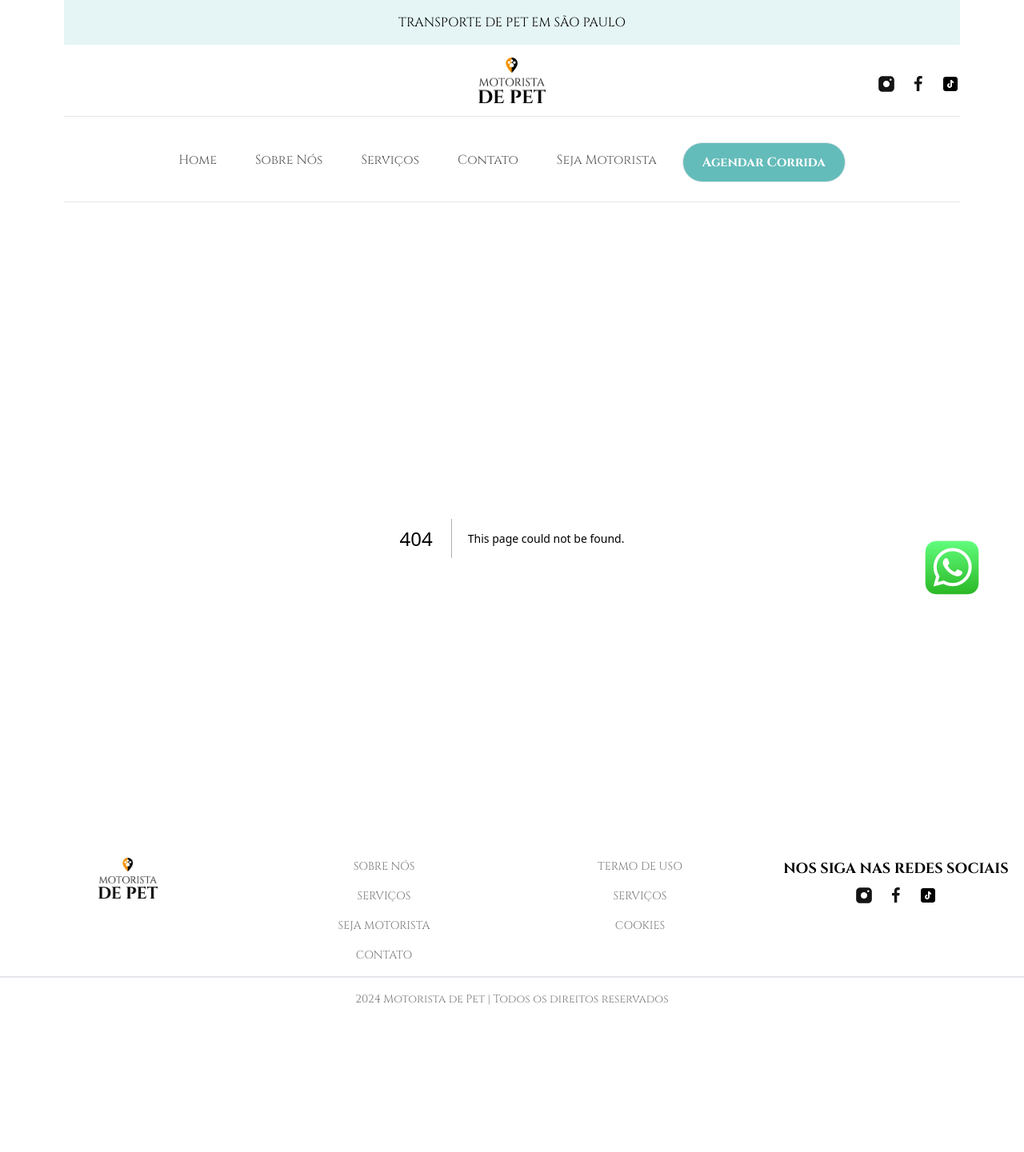
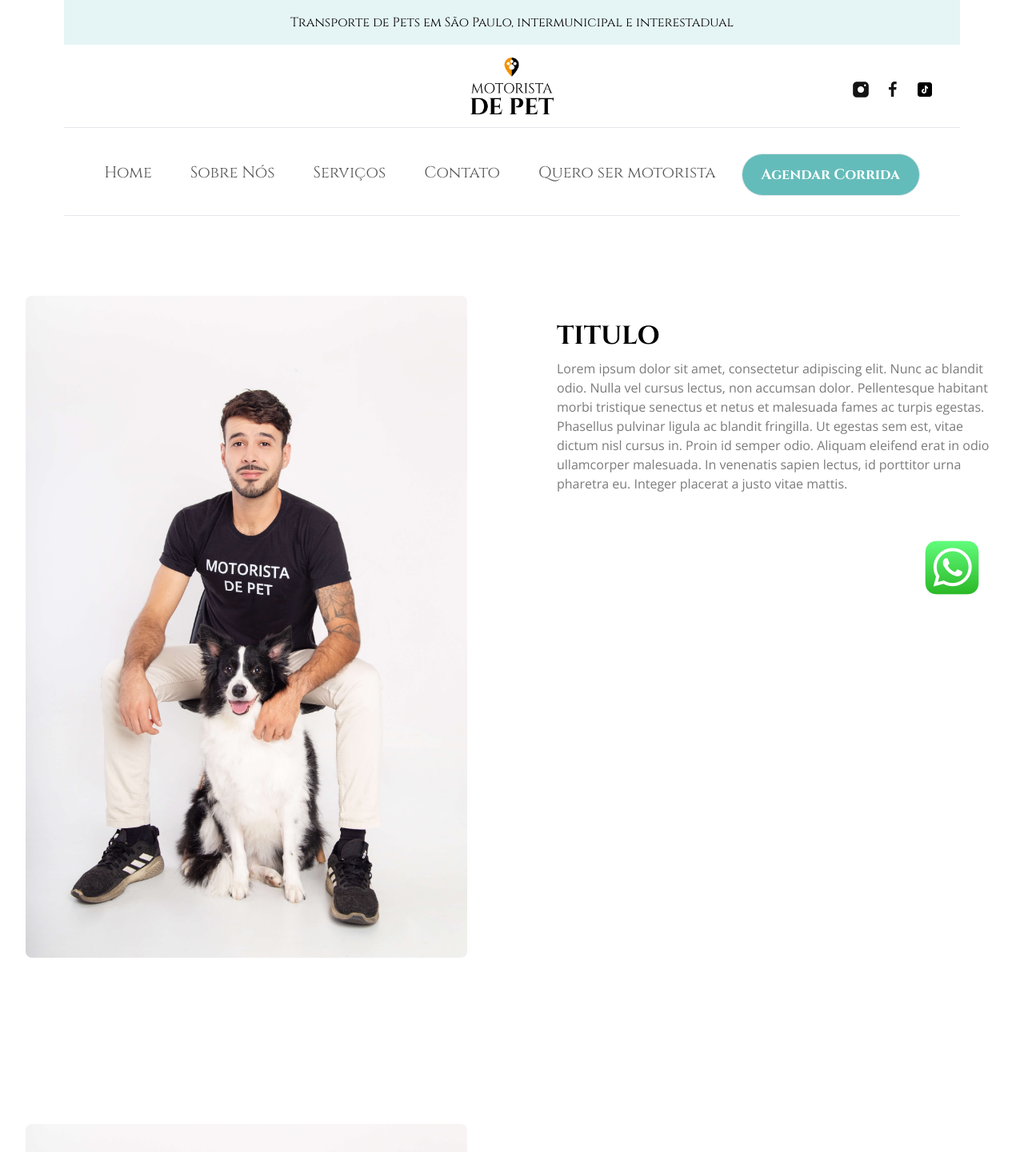
Before and after one commit to miguelofoliveir/dev-motorista-pet, a Next.js app: page /quero-ser-motorista in a window 1280 px wide. Before the commit this address had no page. Shown: the top 1441 px of the page at 80% size. Before the commit the page ends 1292 px from the top, so only its background shows below. Built offline with nearby package versions, Linux system fonts and the light colour scheme.

Commit message:
alguns ajustes finos

```diff
--- /dev/null
+++ b/app/quero-ser-motorista/page.tsx
@@ -0,0 +1,59 @@
+import RootLayout from "../layout";
+import Image from "next/image";
+
+export default function SejaMotorista() {
+  return (
+    <section>
+      <div className="lg:px-8 px-4 lg:flex flex-col gap-20 py-4 lg:pb-32 pb-10 md:gap-28 lg:py-20 xl:flex-row">
+        <div className="relative flex flex-1 items-start lg:pt-0 pt-8">
+          <Image
+            src="/motorista-pet.jpg"
+            alt="Motorista e o pet"
+            className="w-full rounded-lg"
+            width={300}
+            height={29}
+          />
+        </div>
+        <div className="relative z-20 lg:flex lg:flex-1 flex-col xl:w-1/2 lg:pt-8">
+          <h1 className="bold-32 lg:bold-42 cinzel">TITULO</h1>
+          <p className="regular-16 text-gray-30 pt-2">
+            Lorem ipsum dolor sit amet, consectetur adipiscing elit. Nunc ac
+            blandit odio. Nulla vel cursus lectus, non accumsan dolor.
+            Pellentesque habitant morbi tristique senectus et netus et malesuada
+            fames ac turpis egestas. Phasellus pulvinar ligula ac blandit
+            fringilla. Ut egestas sem est, vitae dictum nisl cursus in. Proin id
+            semper odio. Aliquam eleifend erat in odio ullamcorper malesuada. In
+            venenatis sapien lectus, id porttitor urna pharetra eu. Integer
+            placerat a justo vitae mattis.
+          </p>
+        </div>
+      </div>
+      <div className="lg:px-8 px-4 lg:flex flex-col gap-20 py-4 lg:pb-32 pb-10 md:gap-28 lg:py-20 xl:flex-row">
+        <div className="relative flex flex-1 items-start lg:pt-0 pt-8">
+          <Image
+            src="/motorista-pet.jpg"
+            alt="Motorista e o pet"
+            className="w-full rounded-lg"
+            width={300}
+            height={29}
+          />
+        </div>
+        <div className="relative z-20 lg:flex lg:flex-1 flex-col xl:w-1/2 lg:pt-8">
+          <h1 className="bold-32 lg:bold-42 cinzel">
+            POR QUE SER MOTORISTA DE PET?
+          </h1>
+          <p className="regular-16 text-gray-30 pt-2">
+            Lorem ipsum dolor sit amet, consectetur adipiscing elit. Nunc ac
+            blandit odio. Nulla vel cursus lectus, non accumsan dolor.
+            Pellentesque habitant morbi tristique senectus et netus et malesuada
+            fames ac turpis egestas. Phasellus pulvinar ligula ac blandit
+            fringilla. Ut egestas sem est, vitae dictum nisl cursus in. Proin id
+            semper odio. Aliquam eleifend erat in odio ullamcorper malesuada. In
+            venenatis sapien lectus, id porttitor urna pharetra eu. Integer
+            placerat a justo vitae mattis.
+          </p>
+        </div>
+      </div>
+    </section>
+  );
+}
--- a/app/seja-motorista/page.tsx
+++ /dev/null
@@ -1,61 +0,0 @@
-import RootLayout from "../layout";
-import Image from "next/image";
-
-export default function SejaMotorista() {
-  return (
-    <section>
-      <div className="max-container padding-container lg:flex flex-col gap-20 py-4 lg:pb-32 pb-10 md:gap-28 lg:py-20 xl:flex-row">
-        <div className="relative flex flex-1 items-start lg:pt-0 pt-8">
-          <Image
-            src="/motorista-pet.jpg"
-            alt="Motorista e o pet"
-            className="w-full rounded-lg"
-            width={300}
-            height={29}
-          />
-        </div>
-        <div className="relative z-20 lg:flex lg:flex-1 flex-col xl:w-1/2 lg:pt-8">
-          <h1 className="bold-32 lg:bold-42 cinzel">
-            TITULO
-          </h1>
-          <p className="regular-16 text-gray-30 pt-2">
-              Lorem ipsum dolor sit amet, consectetur adipiscing elit. Nunc ac
-              blandit odio. Nulla vel cursus lectus, non accumsan dolor.
-              Pellentesque habitant morbi tristique senectus et netus et
-              malesuada fames ac turpis egestas. Phasellus pulvinar ligula ac
-              blandit fringilla. Ut egestas sem est, vitae dictum nisl cursus
-              in. Proin id semper odio. Aliquam eleifend erat in odio
-              ullamcorper malesuada. In venenatis sapien lectus, id porttitor
-              urna pharetra eu. Integer placerat a justo vitae mattis.
-            </p>
-        </div>
-      </div>
-      <div className="max-container padding-container lg:flex flex-col gap-20 py-4 lg:pb-32 pb-10 md:gap-28 lg:py-20 xl:flex-row">
-        <div className="relative flex flex-1 items-start lg:pt-0 pt-8">
-          <Image
-            src="/motorista-pet.jpg"
-            alt="Motorista e o pet"
-            className="w-full rounded-lg"
-            width={300}
-            height={29}
-          />
-        </div>
-        <div className="relative z-20 lg:flex lg:flex-1 flex-col xl:w-1/2 lg:pt-8">
-          <h1 className="bold-32 lg:bold-42 cinzel">
-           POR QUE SER MOTORISTA DE PET?
-          </h1>
-          <p className="regular-16 text-gray-30 pt-2">
-              Lorem ipsum dolor sit amet, consectetur adipiscing elit. Nunc ac
-              blandit odio. Nulla vel cursus lectus, non accumsan dolor.
-              Pellentesque habitant morbi tristique senectus et netus et
-              malesuada fames ac turpis egestas. Phasellus pulvinar ligula ac
-              blandit fringilla. Ut egestas sem est, vitae dictum nisl cursus
-              in. Proin id semper odio. Aliquam eleifend erat in odio
-              ullamcorper malesuada. In venenatis sapien lectus, id porttitor
-              urna pharetra eu. Integer placerat a justo vitae mattis.
-            </p>
-        </div>
-      </div>
-    </section>
-  );
-}
--- a/components/Button.tsx
+++ b/components/Button.tsx
@@ -15,7 +15,7 @@ const Button = ({ type, title, icon, variant, full }: ButtonProps) => {
       type={type}
     >
       {icon && <Image src={icon} alt={title} width={24} height={24} />}
-      <label className="bold-16 whitespace-nowrap cursor-pointer">{title}</label>
+      <label className="bold-18 whitespace-nowrap cursor-pointer">{title}</label>
     </button>
   )
 }
--- a/components/Features.tsx
+++ b/components/Features.tsx
@@ -7,10 +7,10 @@ const Features = () => {
     <>
       <section
         id="servicos"
-        className="flex-col flexCenter overflow-hidden bg-center bg-no-repeat lg:py-24 py-4"
+        className="flex-col green-one-bg flexCenter overflow-hidden bg-center bg-no-repeat lg:py-24 py-4"
       >
         <h2 className="bold-40 lg:bold-64 cinzel">Serviços</h2>
-        <div className="max-container padding-container relative w-full lg:flex justify-end">
+        <div className="padding-container relative w-full lg:flex justify-end lg:px-8 px-4">
           <div className="lg:w-1/2 lg:pr-12 lg:pt-12 pt-6">
             <Image
               src="/cat.jpg"
@@ -28,16 +28,21 @@ const Features = () => {
                   key={feature.title}
                   title={feature.title}
                   icon={feature.icon}
-                  description={feature.description}
+                  description={""}
                 />
               ))}
             </ul>
           </div>
         </div>
       </section>
-      <section id="perguntas-frequentes" className="lg:my-16 my-4 flex justify-center lg:p-0 p-4">
-        <div className="container green-one-bg rounded-lg lg:p-8 p-4">
-          <h2 className="bold-20 lg:bold-32 lg:pt-8 pt-4 pb-4 cinzel green-main-color">PERGUNTAS FREQUENTES</h2>
+      <section
+        id="perguntas-frequentes"
+        className="lg:my-16 my-4"
+      >
+        <div className="rounded-lg lg:p-8 p-4">
+          <h2 className="bold-20 lg:bold-32 lg:pt-8 pt-4 pb-4 cinzel green-main-color">
+            PERGUNTAS FREQUENTES
+          </h2>
           <div className="pt-4">
             <b className="cinzel">Pergunta 1</b>
             <p className="regular-16 text-gray-30 pt-2">
@@ -92,11 +97,13 @@ type FeatureItem = {
 const FeatureItem = ({ title, icon, description }: FeatureItem) => {
   return (
     <li className="flex w-full flex-1 flex-col items-start">
-      <div className="rounded-full p-4 lg:p-7 green-main-bg">
-        <Image src={icon} alt="map" width={28} height={28} />
+      <div className="flex items-center">
+        <div className="rounded-full p-4 lg:p-4 mr-4 green-main-bg">
+          <Image src={icon} alt="map" width={28} height={28} />
+        </div>
+        <h2 className="bold-20 lg:bold-30 capitalize cinzel">{title}</h2>
       </div>
-      <h2 className="bold-20 lg:bold-30 mt-5 capitalize cinzel">{title}</h2>
-      <p className="regular-16 mt-5 bg-white/80 text-gray-30 lg:mt-[30px] lg:bg-none">
+      <p className="regular-16 mt-5 text-gray-30 lg:mt-[30px] lg:bg-none">
         {description}
       </p>
     </li>
--- a/components/Footer.tsx
+++ b/components/Footer.tsx
@@ -10,24 +10,24 @@ import React from "react";
 
 const Footer = () => {
   return (
-    <footer className="flexCenter mb-8">
-      <div className="container flex w-full flex-col gap-4">
-        <div className="lg:flex items-start justify-center md:flex-row">
+    <footer className="flexCenter pb-8 green-main-bg lg:pt-4 pt-0 lg:px-8 px-4">
+      <div className="flex w-full flex-col gap-4">
+        <div className="lg:flex pt-4 justify-center md:flex-row">
           <div className="flex justify-center lg:w-1/4">
             <Link href="/" className="mb-10">
               <Image
                 src="logo-pet-trim.png"
                 alt="logo Motorista de Pet"
-                width={74}
-                height={29}
+                width={104}
+                height={59}
               />
             </Link>
           </div>
 
-          <div className="flex justify-center text-center lg:w-1/4 md:flex-1 cinzel">
+          <div className="flex justify-center text-left lg:w-1/4 md:flex-1 cinzel">
             {FOOTER_ONE_LINKS.map((columns) => (
               <FooterColumn title="">
-                <ul className="regular-14 flex flex-col gap-4 text-gray-30">
+                <ul className="regular-16 flex flex-col gap-4 text-black">
                   {columns.links.map((link) => (
                     <Link href={link.href} key={link.label}>
                       {link.label}
@@ -38,10 +38,10 @@ const Footer = () => {
             ))}
           </div>
 
-          <div className="flex justify-center text-center lg:w-1/4 lg:mt-0 mt-4 cinzel">
+          <div className="flex justify-center text-left lg:w-1/4 lg:mt-0 mt-4 cinzel">
             {FOOTER_TWO_LINKS.map((columns) => (
               <FooterColumn title="">
-                <ul className="regular-14 flex flex-col gap-4 text-gray-30">
+                <ul className="regular-16 flex flex-col gap-4 text-black">
                   {columns.links.map((link) => (
                     <Link href={link.href} key={link.label}>
                       {link.label}
@@ -54,7 +54,7 @@ const Footer = () => {
 
           <div className="flex justify-center lg:w-1/4 lg:mt-0 mt-6 cinzel">
             <FooterColumn title="NOS SIGA NAS REDES SOCIAIS">
-              <ul className="regular-14 flex justify-center gap-4 text-gray-30">
+              <ul className="regular-14 flex justify-center gap-4 text-black">
                 {SOCIALS.links.map((link) => (
                   <Link className="mt-2" href={link.link} key={link.icon}>
                     <Image src={link.icon} alt="logo" width={24} height={24} />
@@ -65,12 +65,15 @@ const Footer = () => {
           </div>
         </div>
 
-        <div className="border bg-gray-20" />
-        <p className="regular-14 w-full text-center text-gray-30 cinzel">
-          2024 Motorista de Pet | Todos os direitos reservados
+        <div />
+        <p className="regular-14 w-full text-center text-black cinzel">
+          2024 Motorista de Pet | Todos os direitos reservados CNPJ 27476875/0001-10
         </p>
       </div>
-      <a className="fixed lg:bottom-10 bottom-5 lg:right-10 right-5" href={NUMBER_LINK_WHATSAPP}>
+      <a
+        className="fixed lg:bottom-10 bottom-5 lg:right-10 right-5"
+        href={NUMBER_LINK_WHATSAPP}
+      >
         <Image
           src="ic-whatsapp.png"
           alt="Botão de contato do WhatsApp"
--- a/components/Guide.tsx
+++ b/components/Guide.tsx
@@ -4,10 +4,10 @@ import React from "react";
 const Guide = () => {
   return (
     <section id="sobre-nos" className="lg:pt-12">
-      <div className="padding-container max-container w-full lg:pb-24 pb-8">
+      <div className="padding-container w-full lg:pb-24 pb-8 lg:px-8 px-4">
         <div>
-          <h2 className="bold-40 lg:bold-64 xl:max-w-[390px] cinzel">
-            SOBRE O MOTORISTA
+          <h2 className="bold-40 lg:bold-64 cinzel">
+            QUEM SOMOS NÓS
           </h2>
         </div>
         <div className="lg:pt-12">
--- a/components/Hero.tsx
+++ b/components/Hero.tsx
@@ -4,7 +4,7 @@ import { NUMBER_LINK_WHATSAPP } from "@/constants";
 
 const Hero = () => {
   return (
-    <section className="max-container padding-container lg:flex flex-col gap-20 py-4 lg:pb-32 pb-10 md:gap-28 lg:py-20 xl:flex-row">
+    <section className="w-full lg:px-8 px-4 lg:flex flex-col gap-20 py-4 lg:pb-32 pb-10 md:gap-28 lg:py-20 xl:flex-row">
       <div className="relative z-20 lg:flex lg:flex-1 flex-col xl:w-1/2 lg:pt-8">
         <h1 className="bold-32 lg:bold-88 cinzel">TRANSPORTE DE PET AFETIVO</h1>
         <p className="regular-14 mt-6 text-gray-30 xl:max-w-[520px]">
--- a/components/Navbar.tsx
+++ b/components/Navbar.tsx
@@ -32,9 +32,9 @@ const Navbar = () => {
   }, []); // Array de dependências vazio significa que isso roda uma vez ao montar
 
   return (
-    <nav className="max-container padding-container relative z-30 pb-5">
+    <nav className="w-full padding-container relative z-30 pb-5">
       <div className="flex justify-center py-4 cinzel green-one-bg">
-        TRANSPORTE DE PET EM SÃO PAULO
+        Transporte de Pets em São Paulo, intermunicipal e interestadual
       </div>
       <div className="flex justify-center py-4 border-b">
         <div className="w-4/12 pt-4">
@@ -69,12 +69,12 @@ const Navbar = () => {
             <Image
               src="/logo-pet-trim.png"
               alt="logo motorista de pet"
-              width={84}
-              height={39}
+              width={104}
+              height={59}
             />
           </Link>
         </div>
-        <div className="w-4/12 flex justify-end items-center">
+        <div className="w-4/12 flex justify-end items-center lg:pr-8 pr-4">
           <ul className="regular-14 flex gap-4 text-gray-30 cinzel">
             {SOCIALS.links.map((link) => (
               <Link className="mt-2" href={link.link} key={link.icon}>
@@ -90,7 +90,7 @@ const Navbar = () => {
             <Link
               href={link.href}
               key={link.key}
-              className="regular-16 text-gray-50 flexCenter cursor-pointer pb-1.5 transition-all hover:font-bold"
+              className="regular-20 text-gray-50 flexCenter cursor-pointer pb-1.5 transition-all hover:font-bold"
             >
               {link.label}
             </Link>
--- a/constants/index.ts
+++ b/constants/index.ts
@@ -4,7 +4,7 @@ export const NAV_LINKS = [
   { href: "#sobre-nos", key: "sobre_nos", label: "Sobre Nós" },
   { href: "/#servicos", key: "servicos", label: "Serviços" },
   { href: "/#contato", key: "contato", label: "Contato" },
-  { href: "/seja-motorista", key: "seja_motorista", label: "Seja Motorista" },
+  { href: "/quero-ser-motorista", key: "quero_ser_motorista", label: "Quero ser motorista" },
 ];
 
 // CAMP SECTION
@@ -39,7 +39,7 @@ export const FEATURES = [
       "Lorem ipsum dolor sit amet, consectetur adipiscing elit. Vivamus tincidunt fringilla varius. Nulla facilisi. Pellentesque non ante at justo dapibus pellentesque egestas non dui. Praesent finibus quis nulla vel mattis.",
   },
   {
-    title: "PARQUES",
+    title: "VIAGENS",
     icon: "/location.svg",
     variant: "orange",
     description:
@@ -59,6 +59,20 @@ export const FEATURES = [
     description:
       "Lorem ipsum dolor sit amet, consectetur adipiscing elit. Vivamus tincidunt fringilla varius. Nulla facilisi. Pellentesque non ante at justo dapibus pellentesque egestas non dui. Praesent finibus quis nulla vel mattis.",
   },
+  {
+    title: "INTERMUNICIPAL",
+    icon: "/location.svg",
+    variant: "orange",
+    description:
+      "Lorem ipsum dolor sit amet, consectetur adipiscing elit. Vivamus tincidunt fringilla varius. Nulla facilisi. Pellentesque non ante at justo dapibus pellentesque egestas non dui. Praesent finibus quis nulla vel mattis.",
+  },
+  {
+    title: "INTERESTADUAL",
+    icon: "/location.svg",
+    variant: "orange",
+    description:
+      "Lorem ipsum dolor sit amet, consectetur adipiscing elit. Vivamus tincidunt fringilla varius. Nulla facilisi. Pellentesque non ante at justo dapibus pellentesque egestas non dui. Praesent finibus quis nulla vel mattis.",
+  },
 ];
 
 // FOOTER SECTION
@@ -67,7 +81,7 @@ export const FOOTER_ONE_LINKS = [
     links: [
       { label: "SOBRE NÓS", href: "#sobre-nos" },
       { label: "SERVIÇOS", href: "#servicos" },
-      { label: "SEJA MOTORISTA", href: "/seja-motorista" },
+      { label: "QUERO SER MOTORISTA", href: "/quero-ser-motorista" },
       { label: "CONTATO", href: "#contato" },
     ],
   },
```
Lines whose indentation alone changed are shown as unchanged.
